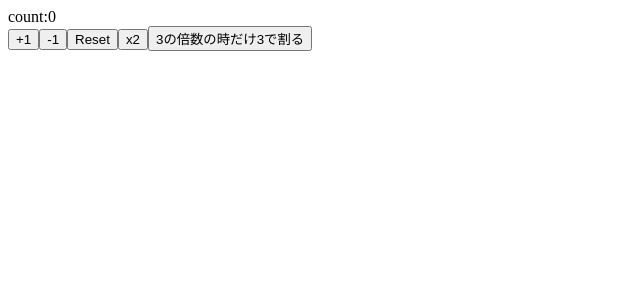
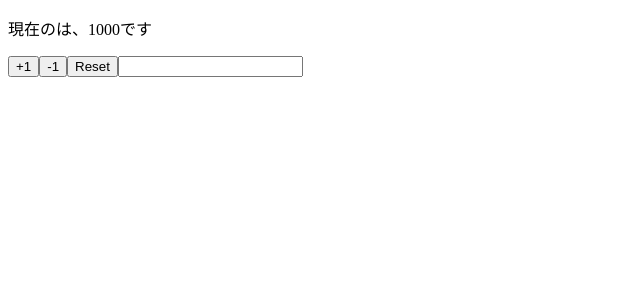
Before and after one commit to kenta0202/react-hooks-101, a React (Create React App) app: page / in a window 1280 px wide. Shown: the top 300 px of the page, without its empty margins (0-640 px from the left). Built offline with nearby package versions, Linux system fonts and the light colour scheme.

Commit message:
implement component using multiple states

```diff
--- a/src/App.tsx
+++ b/src/App.tsx
@@ -1,38 +1,32 @@
 import React, { useState } from "react";
 
-const App = () => {
-  console.log("App");
-  const [count, setCount] = useState<number>(0);
-  const increment = () => {
-    setCount((previousCount) => previousCount + 1);
+type defaultPropsType = {
+  name: string;
+  price: number;
+};
+
+const App: React.VFC<defaultPropsType> = ({ name, price }) => {
+  const [_name, setName] = useState(name);
+  const [_price, setPrice] = useState(price);
+  const reset = () => {
+    setPrice(price);
+    setName(name);
   };
-  const decrement = () => {
-    setCount((previousCount) => previousCount - 1);
-  };
-  const reset = () => {
-    setCount(0);
-  };
-  const double = () => {
-    setCount((previousCount) => previousCount * 2);
-  };
-  const divide3 = () => {
-    setCount((previousCount) =>
-      previousCount % 3 === 0 ? previousCount / 3 : previousCount
-    );
-  };
-
   return (
     <>
-      <div className="App">count:{count}</div>
-      <button onClick={increment} value={count}>
-        +1
-      </button>
-      <button onClick={decrement} value={count}>
-        -1
-      </button>
+      <p>
+        現在の{_name}は、{_price}です
+      </p>
+      <button onClick={() => setPrice(_price + 1)}>+1</button>
+      <button onClick={() => setPrice(_price - 1)}>-1</button>
       <button onClick={reset}>Reset</button>
-      <button onClick={double}>x2</button>
-      <button onClick={divide3}>3の倍数の時だけ3で割る</button>
+      <input
+        type="text"
+        value={_name}
+        onChange={(e: React.ChangeEvent<HTMLInputElement>) => {
+          setName(e.target.value);
+        }}
+      />
     </>
   );
 };
--- a/src/index.tsx
+++ b/src/index.tsx
@@ -5,4 +5,9 @@ const container = document.getElementById("root") as HTMLElement;
 // Create a root.
 const root = ReactDOMClient.createRoot(container);
 
-root.render(<App />);
+const defaultProps = {
+  name: "",
+  price: 1000,
+};
+
+root.render(<App name={defaultProps.name} price={defaultProps.price} />);
```
